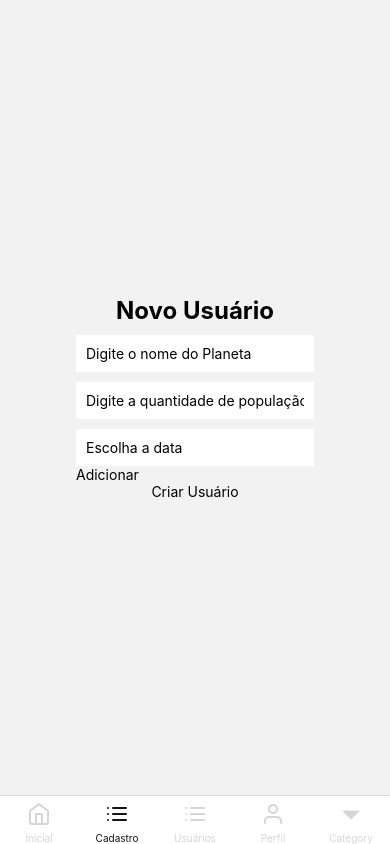
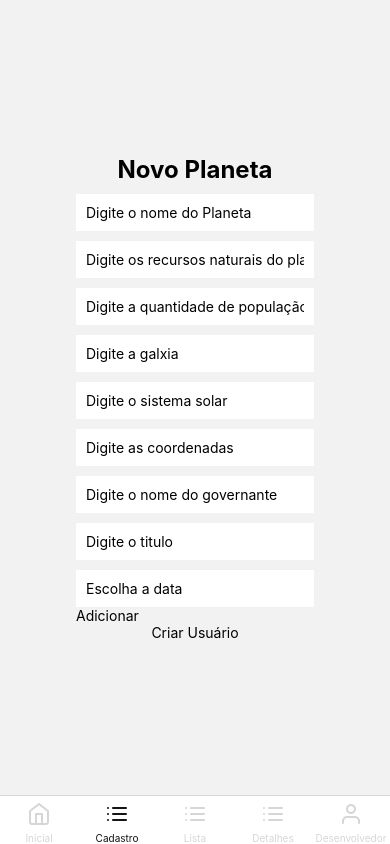
Before and after one commit to Liviadbelao/Exerc-cioPlanetas, a React Native app: screen /Form in a window 390 px wide. Built offline with nearby package versions, Linux system fonts and the light colour scheme.

Commit message:
feat: adicionando inputs

```diff
--- a/src/data/PlanetasLista.js
+++ b/src/data/PlanetasLista.js
@@ -4,6 +4,10 @@
     nome: "Plutão",
     natureza: "Minerais",
     data: "04/11/2022",
-
-
+    populacao: "200",
+    galaxia: "Via lactea",
+    sisSolar: "sol",
+    coordenadas: "122-22-2",
+    governante: "Livia",
+    titulo: "presidente"
 }
--- a/src/models/Planeta/Planeta.js
+++ b/src/models/Planeta/Planeta.js
@@ -1,12 +1,18 @@
 
 
 export default class Planeta {
-    constructor(nome, natureza, data) {
+    constructor(nome, natureza, data, populacao, galaxia, sisSolar, coordenadas, governante, titulo) {
 
         this.id = this.gerarId();
         this.nome = nome;
         this.natureza = natureza;
         this.data = data;
+        this.populacao = populacao;
+        this.galaxia = galaxia;
+        this.sisSolar = sisSolar;
+        this.coordenadas = coordenadas;
+        this.governante = governante;
+        this.titulo = titulo;
 
     }
     gerarId() {
--- a/src/models/Planeta/Planetas.js
+++ b/src/models/Planeta/Planetas.js
@@ -20,19 +20,26 @@
         this.planetas = this.planetas.filter(planeta=> planeta.id !== id)
     }
 
-    update(id, nome, natureza, data){
+    update(id, nome, natureza, data, populacao, galaxia, sisSolar, coordenadas, governante, titulo){
         const planeta = this.getPlanetaById(id);
 
         if(planeta){
             planeta.nome = nome;
             planeta.natureza = natureza;
             planeta.data = data;
+            planeta.populacao = populacao;
+            planeta.galaxia = galaxia;
+            planeta.sisSolar = sisSolar;
+
+            planeta.coordenadas = coordenadas;
+            planeta.governante = governante;
+            planeta.titulo = titulo;
         }
         return planeta;
     }
 }
 const listaPlanetas = new Planetas();
-const newPlaneta = new Planeta(mapas.nome, mapas.natureza, mapas.data);
+const newPlaneta = new Planeta(mapas.nome, mapas.natureza, mapas.data, mapas.populacao, mapas.galaxia, mapas.sisSolar, mapas.coordenadas, mapas.governante, mapas.titulo);
 listaPlanetas.addPlaneta(newPlaneta);
 
 export default listaPlanetas;
--- a/src/routes/tab.routes.jsx
+++ b/src/routes/tab.routes.jsx
@@ -53,7 +53,7 @@
             color={focused ? "#131313" : "#D6D6D6"}
           />
         ),
-        tabBarLabel: "Usuários",
+        tabBarLabel: "Lista",
         tabBarActiveTintColor: "#131313",
         tabBarInactiveTintColor: "#D6D6D6",
       }} />
@@ -61,16 +61,28 @@
           options={{
             tabBarIcon: ({ focused }) => (
               <Feather
+                name="list"
+                size={24}
+                color={focused ? "#131313" : "#D6D6D6"}
+              />
+            ),
+            tabBarLabel: "Detalhes",
+            tabBarActiveTintColor: "#131313",
+            tabBarInactiveTintColor: "#D6D6D6",
+          }}/>
+      <Tab.Screen name="Category" component={Category}
+      options={{
+            tabBarIcon: ({ focused }) => (
+              <Feather
                 name="user"
                 size={24}
                 color={focused ? "#131313" : "#D6D6D6"}
               />
             ),
-            tabBarLabel: "Perfil",
+            tabBarLabel: "Desenvolvedor",
             tabBarActiveTintColor: "#131313",
             tabBarInactiveTintColor: "#D6D6D6",
           }}/>
-      <Tab.Screen name="Category" component={Category} />
     </Tab.Navigator>
   );
 };
--- a/src/screens/Form/index.jsx
+++ b/src/screens/Form/index.jsx
@@ -16,6 +16,13 @@
   /* inputs normais */
   const [nome, setNome] = useState("");
   const [natureza, setNatureza] = useState("");
+  const [populacao, setPopulacao] = useState("");
+  const [galaxia, setGalaxia] = useState("");
+  const [sisSolar, setSisSolar] = useState("");
+  const [coordenadas, setCoordenadas] = useState("");
+  const [governante, setGovernante] = useState("");
+  const [titulo, setTitulo] = useState("");
+
   const [isUpdate, setIsUpdate] = useState(edit);
   /* input data */
   const [date, setDate] = useState(new Date());
@@ -58,16 +65,16 @@
 
   const handleUserAction = () => {
     if (isUpdate) {
-      listaPlanetas.update(planeta.id, nome, natureza, date);
+      listaPlanetas.update(planeta.id, nome, natureza, date, populacao, galaxia, sisSolar, coordenadas, governante, titulo);
       clearInputs();
     } else {
-      if(nome =='' || natureza ==''){
+      if (nome == '' || natureza == '' || populacao == '' || galaxia ==''|| sisSolar==''|| coordenadas==''|| governante==''|| titulo=='') {
         setMsgErro(true)
 
-      }else{
+      } else {
         setMsgErro(false)
         setMsg(true)
-        const newPlaneta = new Planeta(nome, natureza, date); // Criando novo planeta com os dados corretos
+        const newPlaneta = new Planeta(nome, natureza, date, populacao, galaxia, sisSolar, coordenadas, governante, titulo); // Criando novo planeta com os dados corretos
         listaPlanetas.addPlaneta(newPlaneta)
         clearInputs()
         navigation.navigate("Mapas");
@@ -89,7 +96,7 @@
 
   return (
     <View style={styles.container}>
-      <Title title={isUpdate ? "Editar Usuário" : "Novo Usuário"} />
+      <Title title={isUpdate ? "Editar Planeta" : "Novo Planeta"} />
       <View>
         <TextInput
           style={styles.input}
@@ -99,9 +106,52 @@
         />
         <TextInput
           style={styles.input}
-          placeholder="Digite a quantidade de população"
+          placeholder="Digite os recursos naturais do planeta"
           onChangeText={setNatureza}
           value={natureza}
+        />
+        <TextInput
+          style={styles.input}
+          placeholder="Digite a quantidade de população"
+          onChangeText={setPopulacao}
+          value={populacao}
+
+        />
+
+        <TextInput
+          style={styles.input}
+          placeholder="Digite a galxia"
+          onChangeText={setGalaxia}
+          value={galaxia}
+          keyboardType="numeric"
+        />
+        <TextInput
+          style={styles.input}
+          placeholder="Digite o sistema solar"
+          onChangeText={setSisSolar}
+          value={sisSolar}
+
+        />
+        <TextInput
+          style={styles.input}
+          placeholder="Digite as coordenadas"
+          onChangeText={setCoordenadas}
+          value={coordenadas}
+          keyboardType="numeric"
+        />
+        <TextInput
+          style={styles.input}
+          placeholder="Digite o nome do governante"
+          onChangeText={setGovernante}
+          value={governante}
+
+        />
+        <TextInput
+          style={styles.input}
+          placeholder="Digite o titulo"
+          onChangeText={setTitulo}
+          value={titulo}
+
         />
         <TouchableOpacity style={styles.data} onPress={showDatepicker}>
           <Text>Escolha a data</Text>
@@ -121,15 +171,15 @@
         </TouchableOpacity>
       </View>
 
-      <TouchableOpacity  onPress={handleUserAction}>
+      <TouchableOpacity onPress={handleUserAction}>
         <Text>{isUpdate ? "Salvar Alterações" : "Criar Usuário"}</Text>
       </TouchableOpacity>
       {
-        msgErro ? (<Text>Preencha os campos</Text>):(<Text></Text>)
+        msgErro ? (<Text>Preencha os campos</Text>) : (<Text></Text>)
       }
 
       {isUpdate && (
-        <TouchableOpacity  onPress={clearInputs}>
+        <TouchableOpacity onPress={clearInputs}>
           <Text>Cancelar Edição</Text>
         </TouchableOpacity>
       )}
--- a/src/screens/Profile/index.jsx
+++ b/src/screens/Profile/index.jsx
@@ -32,6 +32,10 @@
         <Text style={styles.text}>Nome: {data.nome}</Text>
         <Text style={styles.text}>Natureza: {data.natureza}</Text>
         <Text style={styles.text}>Data: {toString(data.data)}</Text>
+        <Text style={styles.text}>População: {data.populacao}</Text>
+        <Text style={styles.text}>Galxia: {data.galaxia}</Text>
+        <Text style={styles.text}>Sistema Solar: {data.sisSolar}</Text>
+        <Text style={styles.text}>Coordenadas: {data.coordenadas}</Text>
       </View>
       <View style={styles.buttons}>
         <TouchableOpacity style={styles.button} onPress={editUser}>
```
Lines whose indentation alone changed are shown as unchanged.
